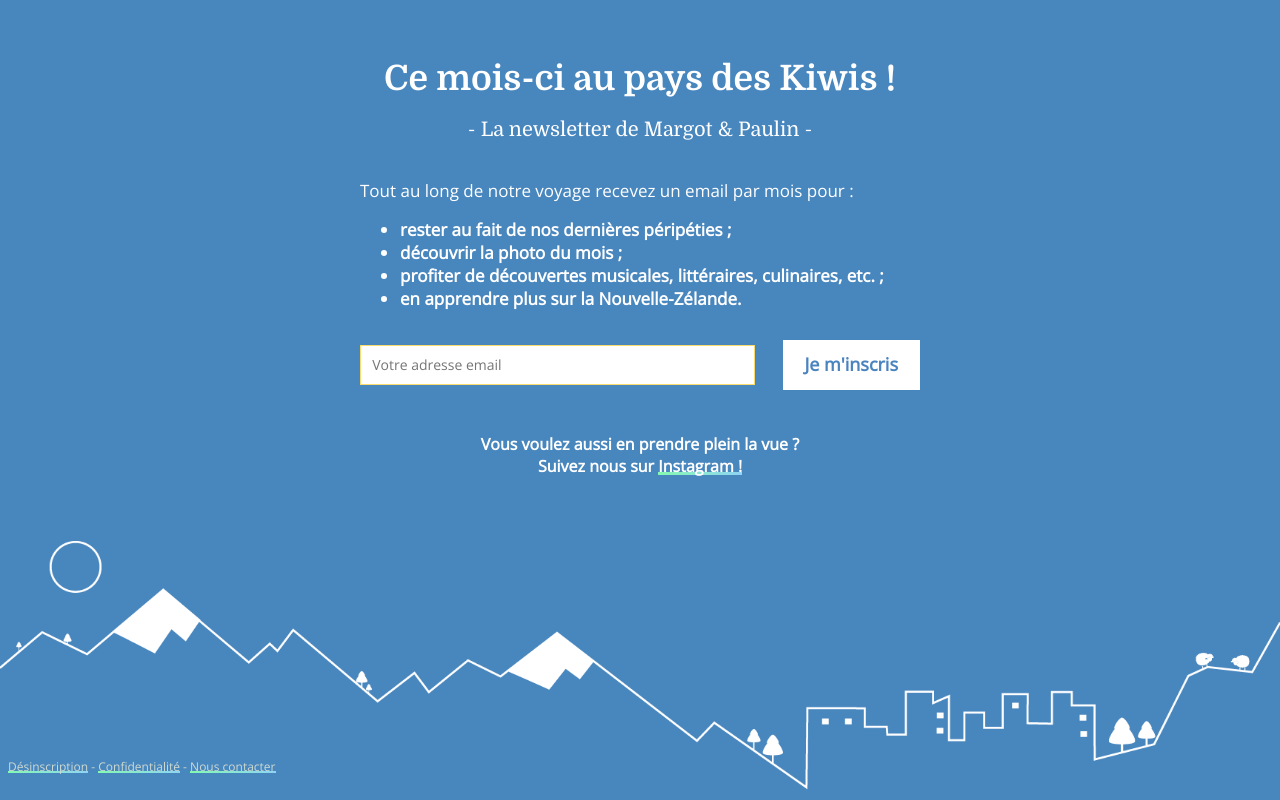
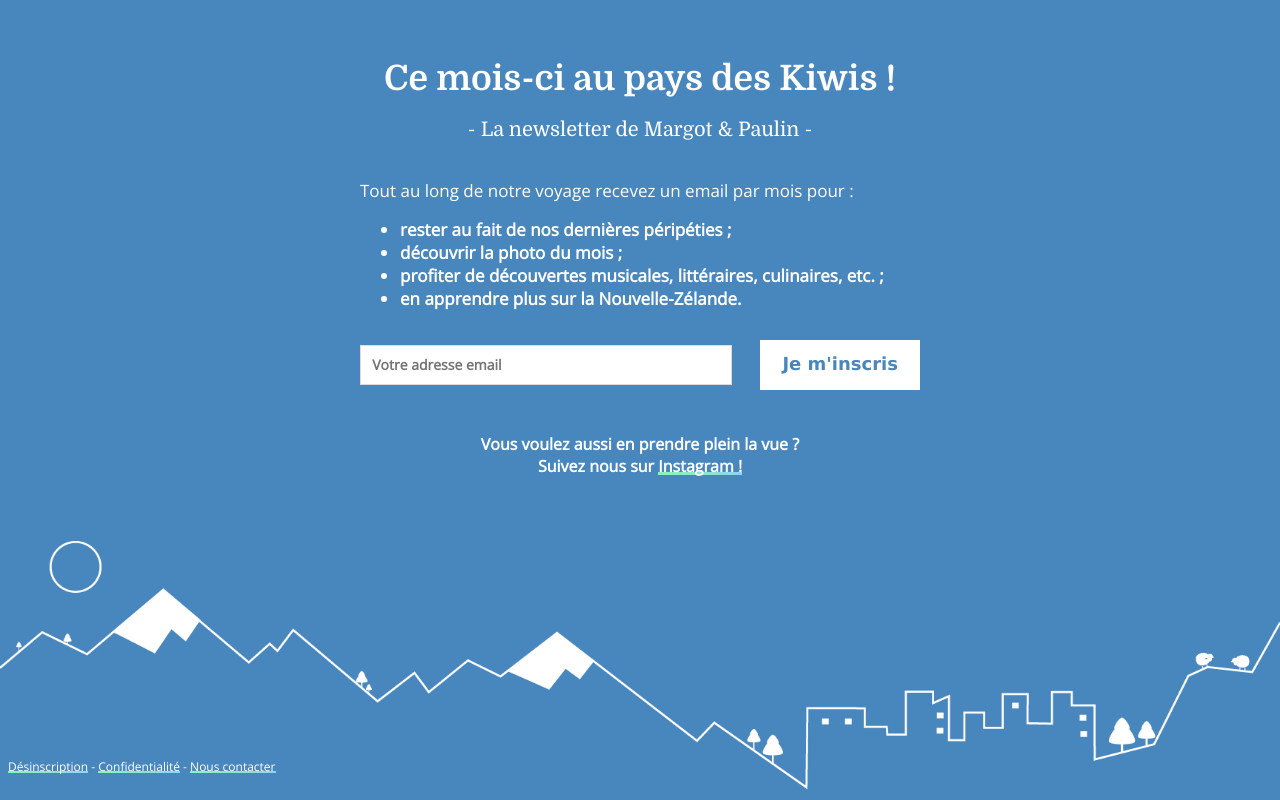
Before and after one commit to MargotBrun/newsletter-kiwi, a React (Create React App) app: page / in a window 1280 px wide. Built offline with nearby package versions, Linux system fonts and the light colour scheme; the HTML template or start-up script is replaced by a standard one.

Commit message:
Modifications BG color + bouton inscription

```diff
--- a/src/components/Layout/Layout.css
+++ b/src/components/Layout/Layout.css
@@ -45,7 +45,7 @@
   text-align: center;
   font-family: 'Open Sans', Verdana, Tahoma, serif;
   font-size: 12px;
-  color: #CEDAD0;
+  color: #ffffff;
   text-align: center;
   padding: 8px;
 }
--- a/src/pages/Subscription/Subscription.css
+++ b/src/pages/Subscription/Subscription.css
@@ -55,11 +55,13 @@
 .SubscriptionPage_content_form_email {
   font-size: 14px;
   padding: 10px 2%;
-  border: 1px solid #f9dc6d;
-  color: #3fb0ac;
+  border: 1px solid #e0dbdb;
+  animation: change-color 30s infinite;
+  animation-direction: alternate;
   margin-top: 5px;
   margin-bottom: 5px;
   width: 100%;
+  font-weight: bold;
 }
 @media(min-width: 540px) {
   .SubscriptionPage_content_form_email {
@@ -82,8 +84,9 @@
 }
 
 .SubscriptionPage_content_form_submit_text {
-  animation: change-color 25s infinite;
+  animation: change-color 30s infinite;
   animation-direction: alternate;
+  font-family: Verdana, Geneva, Tahoma, sans-serif;
 }
 
 @keyframes change-color {
```
